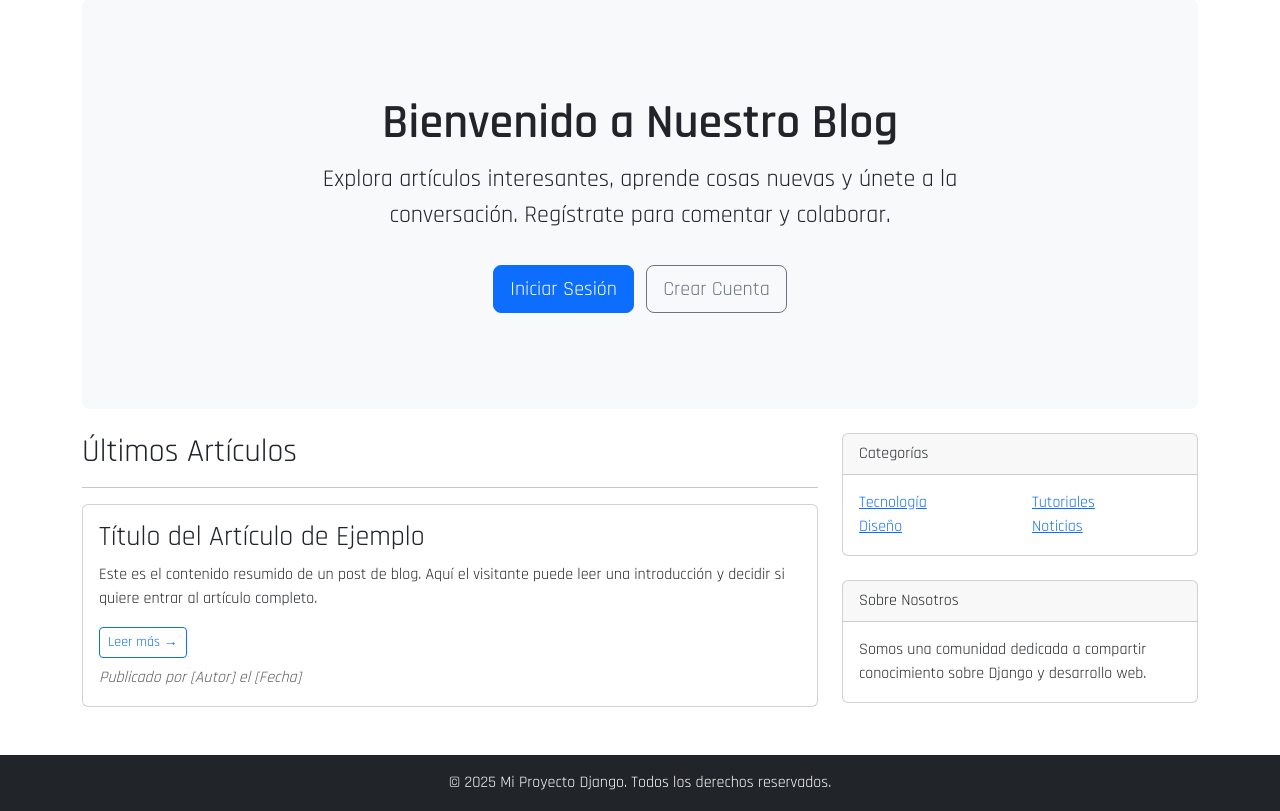
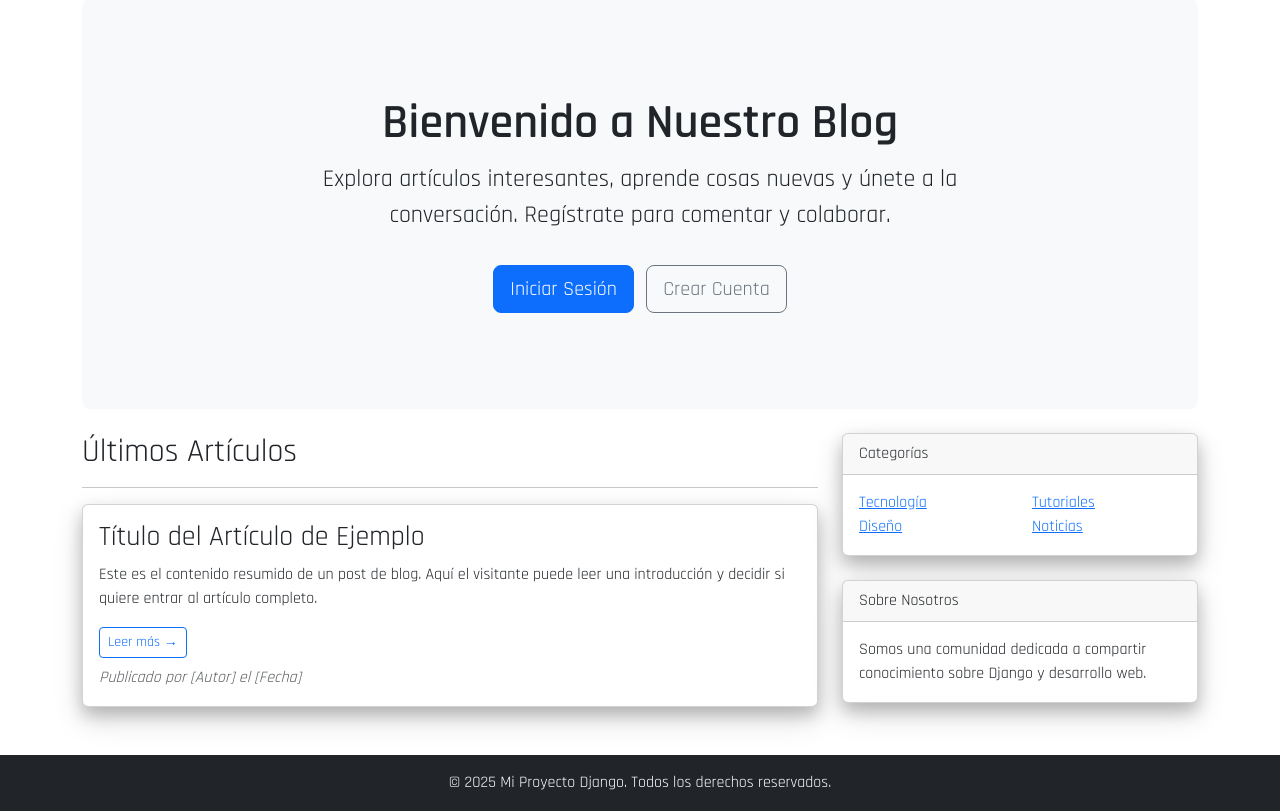
Before and after one commit to adrian-holzer/blog_informatorio, a Django app: page / in a window 1280 px wide. Shown: the part 129-940 px from the top of the page. Run offline with Django 5.2, Linux system fonts and the light colour scheme.

Commit message:
style: Aplicar box-shadow intenso a cards/jumbotron y efecto hover 3D

```diff
--- a/static/css/style.css
+++ b/static/css/style.css
@@ -16,3 +16,16 @@
 body, h1, h2, h3, h4, h5, h6 {
     font-family: 'Rajdhani', sans-serif !important;
 }
+
+/* 3. EFECTO 3D (SOMBRAS) */
+.card, .jumbotron {
+    /* Aumentamos la opacidad y el desplazamiento para una sombra más visible */
+    box-shadow: 0 8px 16px rgba(0, 0, 0, 0.2), /* Sombra más grande y visible */
+                0 12px 30px rgba(0, 0, 0, 0.15); /* Sombra más profunda */
+    transition: transform 0.3s ease;
+}
+
+/* Aumentamos el "salto" para que sea notorio */
+.card:hover {
+    transform: translateY(-5px); /* Ahora salta 5px (antes 3px) */
+}
```
